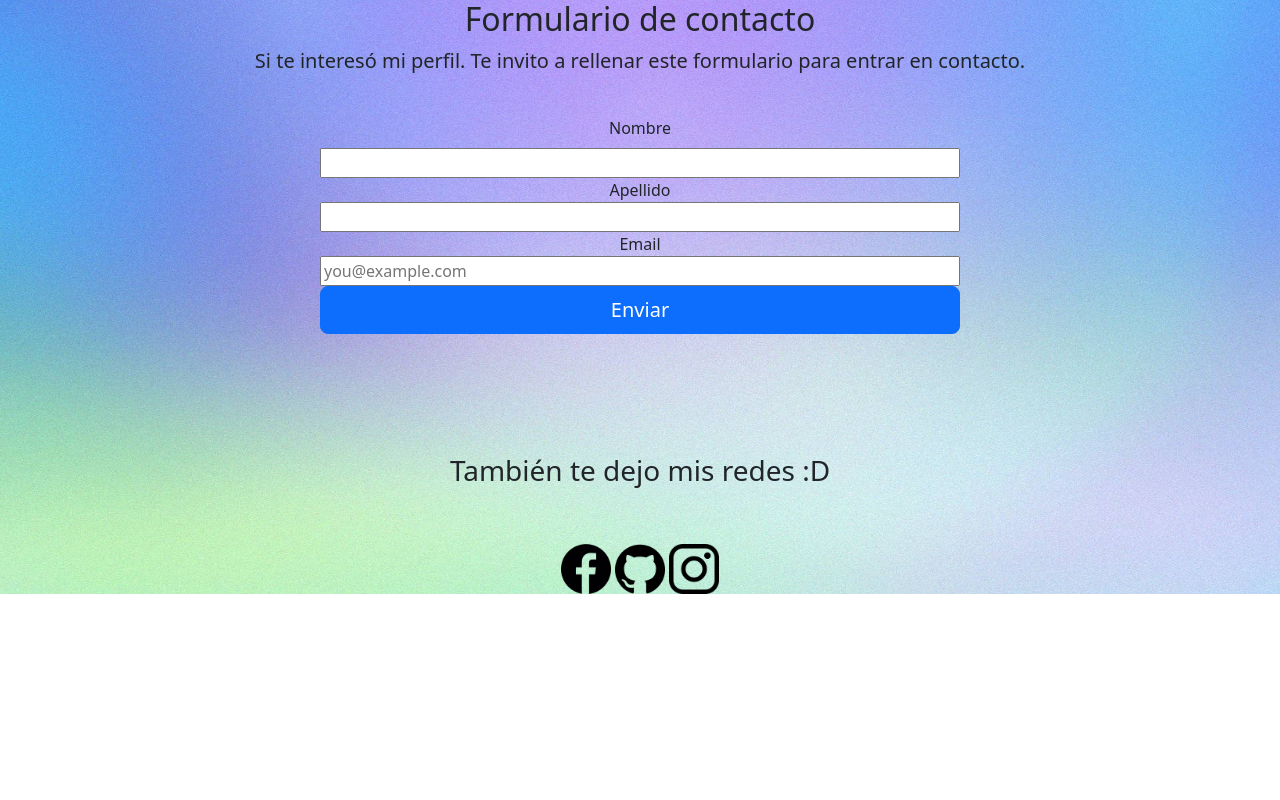
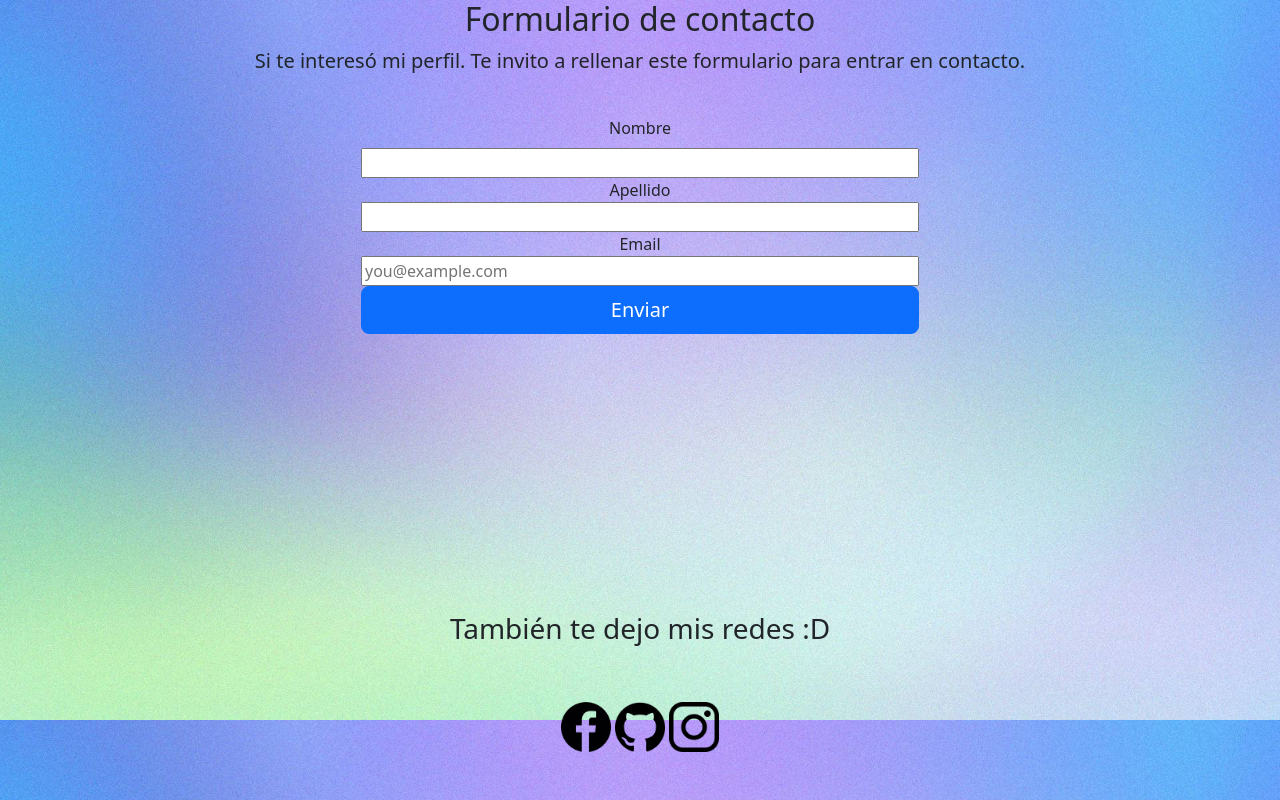
Before and after one commit to F4ust01/Portfolio, a plain HTML site: page contacto.html in a window 1280 px wide. Drawn offline with nearby package versions, Linux system fonts and the light colour scheme.

Commit message:
corrección de la página contacto.

```diff
--- a/contacto.html
+++ b/contacto.html
@@ -10,7 +10,7 @@
   </head>
 </head>
 <body>
-
+    <main class="container">
     <div class="text-center">
         <h2>Formulario de contacto</h2>
         <p class="lead">Si te interesó mi perfil. Te invito a rellenar este formulario para entrar en contacto.</p>
@@ -25,10 +25,8 @@
 
       <button class="col-sm-6 btn btn-primary btn-lg" type="submit">Enviar</button>
     </div>
-
-      <br> <br> <br>
-
-      <footer>
+    </main>
+      <footer class="position-absolute bottom-0 w-100 pb-5">
         <div class="text-center">
 
           <div class="py-5 text-center">
--- a/stylecont.css
+++ b/stylecont.css
@@ -16,7 +16,4 @@
 body {
     background-image: url('body_contacto.jpg');
     background-size: cover;
-    background-position: center;
-    background-repeat: no-repeat;
-    background-size: 100% 100%;
   }
```
